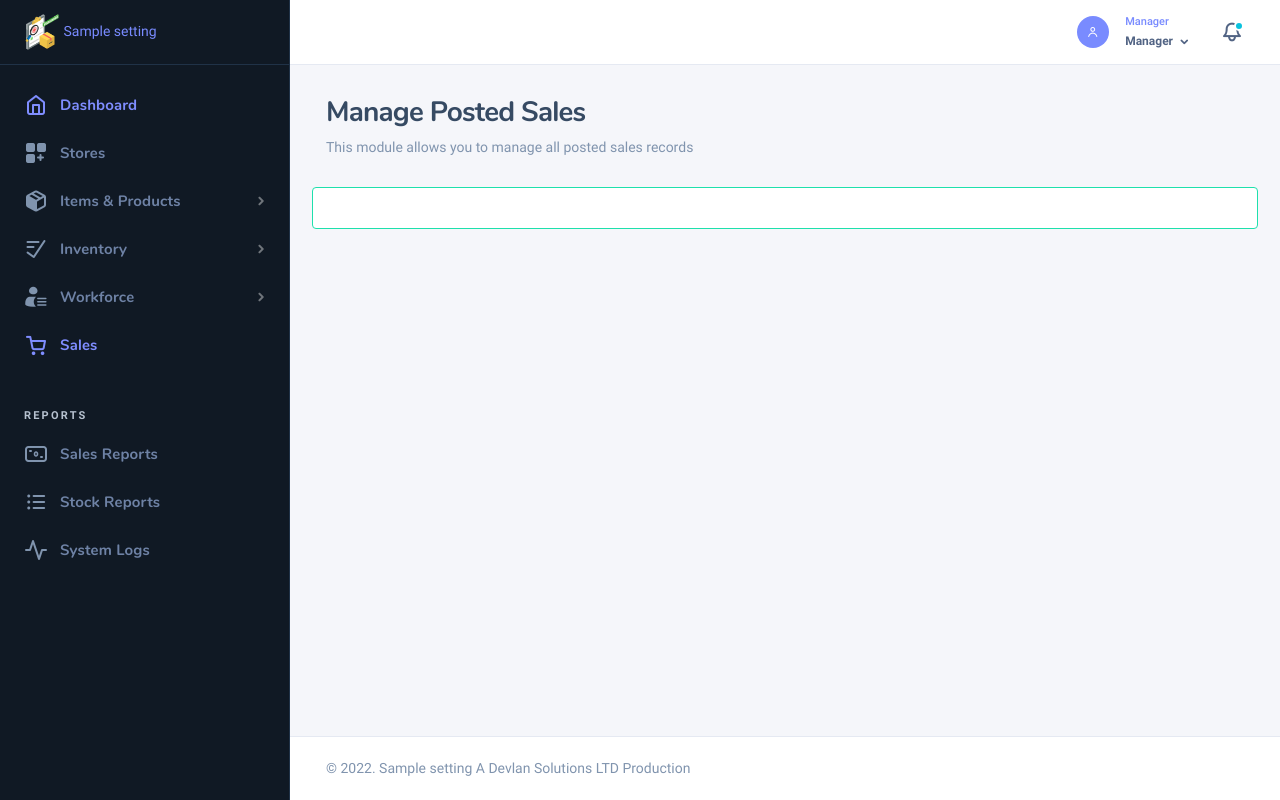
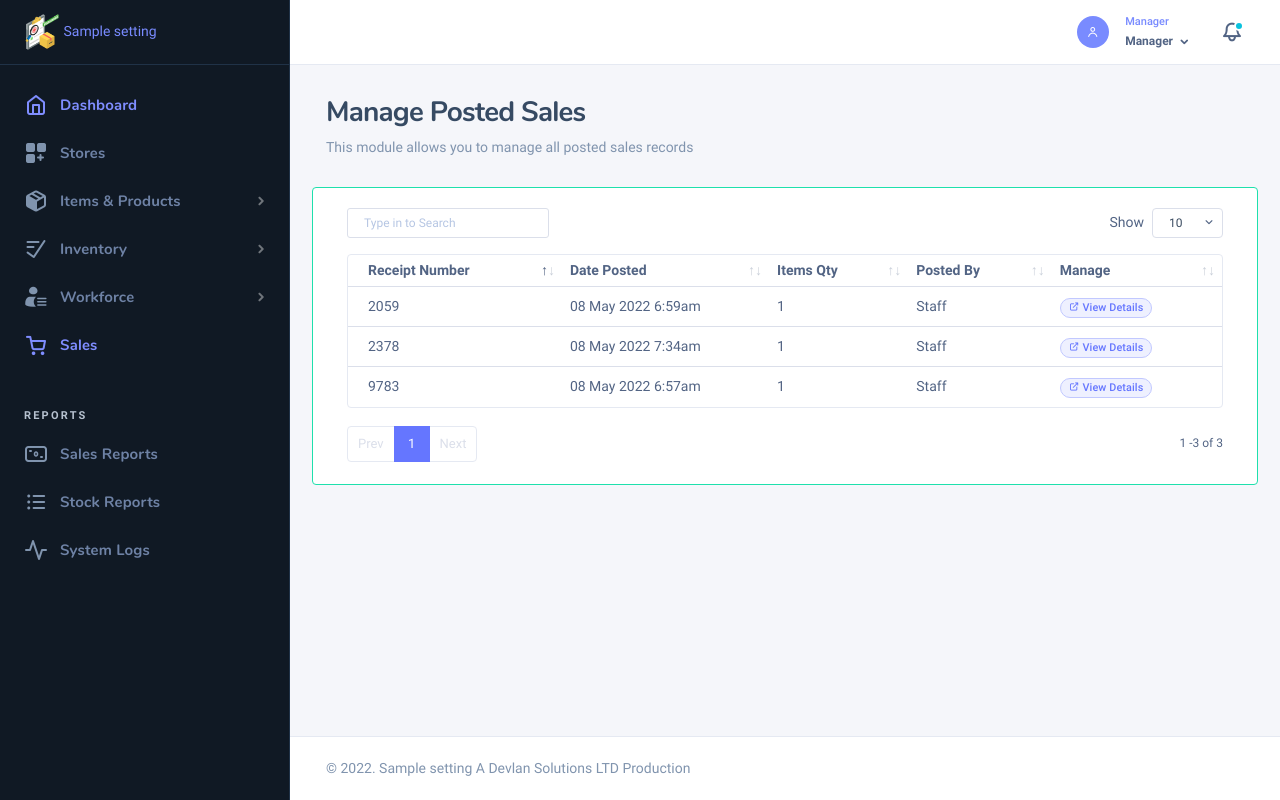
Before and after one commit to MartDevelopers-Inc/lite_inventory, a PHP site: page /views/main_dashboard_manage_sales.php in a window 1280 px wide. Run offline with PHP 8.4, Linux system fonts and the light colour scheme; a user stored in the database is signed in; data comes from the database, SQL or seed files in the repository; tables that the repository leaves empty or names only in its code hold one stand-in row (values such as "Sample post"); some libraries are stand-ins or nearby versions; some web fonts are replaced.

Commit message:
Implement Main Dashboard Sales Reports - Fetch All Sales Filter By Sale Receipt Number

```diff
--- a/views/main_dashboard_manage_sales.php
+++ b/views/main_dashboard_manage_sales.php
@@ -106,7 +106,41 @@ require_once('../partials/head.php')
                                     <div class="row">
                                         <div class="card mb-3 col-md-12 border border-success">
                                             <div class="card-body">
-
+                                                <table class="datatable-init table">
+                                                    <thead>
+                                                        <tr>
+                                                            <th>Receipt Number</th>
+                                                            <th>Date Posted</th>
+                                                            <th>Items Qty</th>
+                                                            <th>Posted By</th>
+                                                            <th>Manage</th>
+                                                        </tr>
+                                                    </thead>
+                                                    <tbody>
+                                                        <?php
+                                                        $ret = "SELECT * FROM sales s
+                                                        INNER JOIN products p ON p.product_id =  s.sale_product_id
+                                                        INNER JOIN users u ON u.user_id = s.sale_user_id
+                                                        GROUP BY s.sale_receipt_no";
+                                                        $stmt = $mysqli->prepare($ret);
+                                                        $stmt->execute(); //ok
+                                                        $res = $stmt->get_result();
+                                                        while ($sales = $res->fetch_object()) {
+                                                        ?>
+                                                            <tr>
+                                                                <td><?php echo $sales->sale_receipt_no; ?></td>
+                                                                <td><?php echo date('d M Y g:ia', strtotime($sales->sale_datetime)); ?></td>
+                                                                <td><?php echo $sales->sale_quantity; ?></td>
+                                                                <td><?php echo $sales->user_name; ?></td>
+                                                                <td>
+                                                                    <a href="main_dashboard_manage_sale?view=<?php echo $sales->sale_receipt_no; ?>" class="badge badge-dim badge-pill badge-outline-primary"><em class="icon ni ni-external"></em> View Details</a>
+                                                                </td>
+                                                            </tr>
+                                                        <?php
+                                                        }
+                                                        ?>
+                                                    </tbody>
+                                                </table>
                                             </div>
                                         </div>
                                     </div>
```
